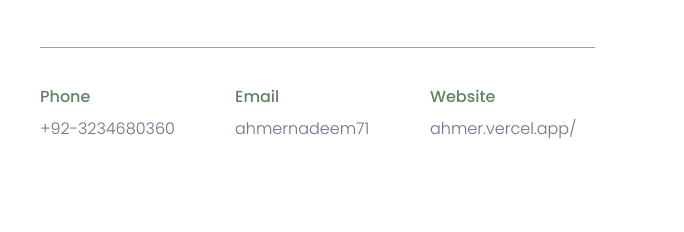
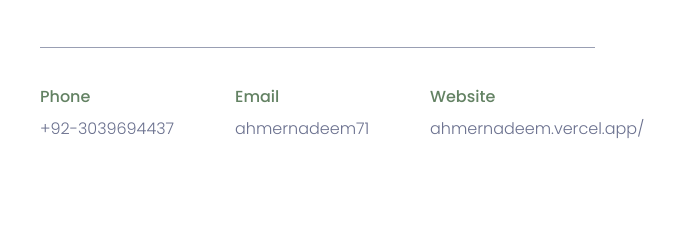
Before and after one commit to G4Guru/ahmer_nadeem, a website: page index.html in a window 1280 px wide. Shown: the part 1508-1740 px from the top of the page, 30-714 px from the left. Drawn offline with nearby package versions, Linux system fonts and the light colour scheme.

Commit message:
Update index.html

```diff
--- a/index.html
+++ b/index.html
@@ -14,7 +14,7 @@
 		rel="stylesheet">
 
 	<!-- title of site -->
-	<title>Ahmer</title>
+	<title>Ahmer Nadeem</title>
 
 	<!-- For favicon png -->
 	<link rel="shortcut icon" type="image/icon" href="/assets/logo/favicon.png">
@@ -141,7 +141,7 @@
 								<div class="col-sm-4">
 									<div class="single-about-add-info">
 										<h3>Phone</h3>
-										<p><a href="https://wa.me/03234680360" target="_blank">+92-3234680360</a></p>
+										<p><a href="https://wa.me/03234680360" target="_blank">+92-3039694437</a></p>
 									</div>
 								</div>
 								<div class="col-sm-4">
@@ -154,8 +154,8 @@
 								<div class="col-sm-4">
 									<div class="single-about-add-info">
 										<h3>Website</h3>
-										<p><a href="https://ahmer-github-io.vercel.app/"
-												target="_blank">ahmer.vercel.app/</a></p>
+										<p><a href="https://ahmernadeem.vercel.app/"
+												target="_blank">ahmernadeem.vercel.app/</a></p>
 									</div>
 								</div>
 							</div>
```
